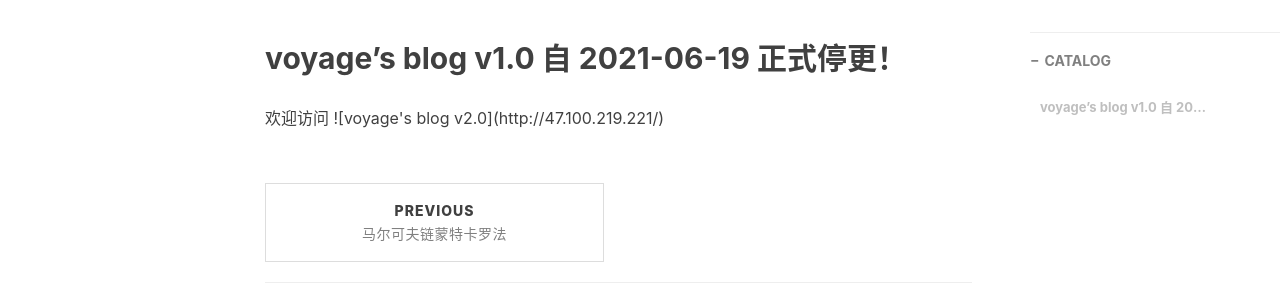
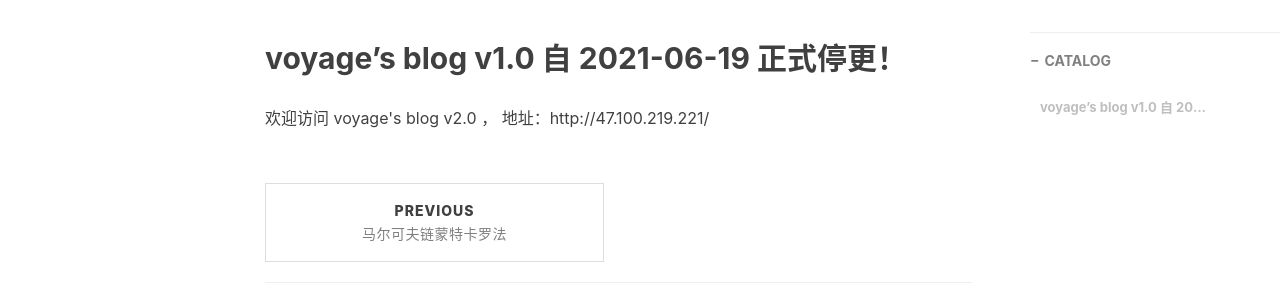
Before and after one commit to syncw123/syncw123.github.io, a Jekyll site: the page built from _posts/2021-06-19-停更通知.md, in a window 1280 px wide. Shown: the part 465-765 px from the top of the page. Built offline with Jekyll 4.4.1, drawn with Linux system fonts in a browser that asks for light colours; nearby versions of some CDN libraries; comment, search, counter and statistics services are not loaded.

Commit message:
Update 2021-06-19-停更通知.md

```diff
--- a/_posts/2021-06-19-停更通知.md
+++ b/_posts/2021-06-19-停更通知.md
@@ -14,4 +14,4 @@ tags:
 
 ## voyage's blog v1.0 自 2021-06-19 正式停更！
 
-<p> 欢迎访问 ![voyage's blog v2.0](http://47.100.219.221/) </p>
+<p> 欢迎访问 voyage's blog v2.0 ， 地址：http://47.100.219.221/ </p>
```
